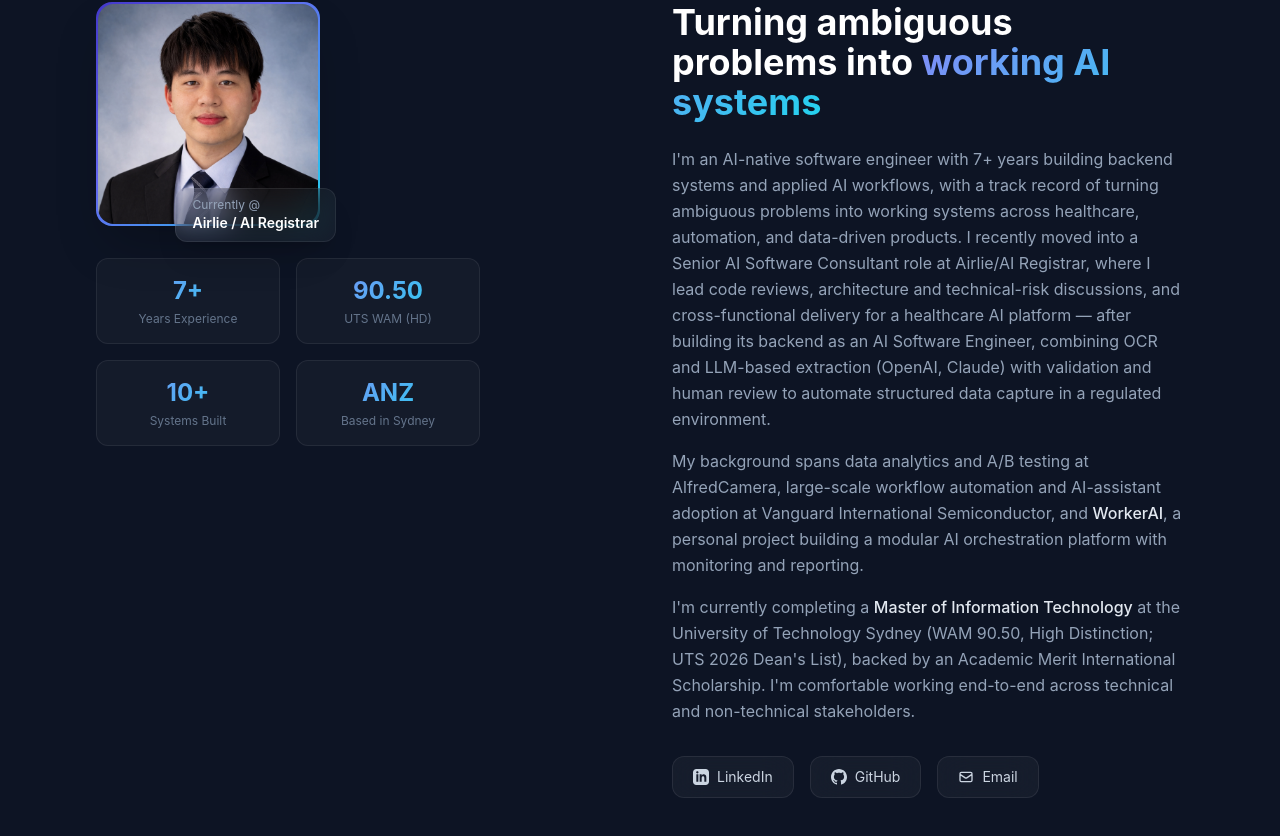
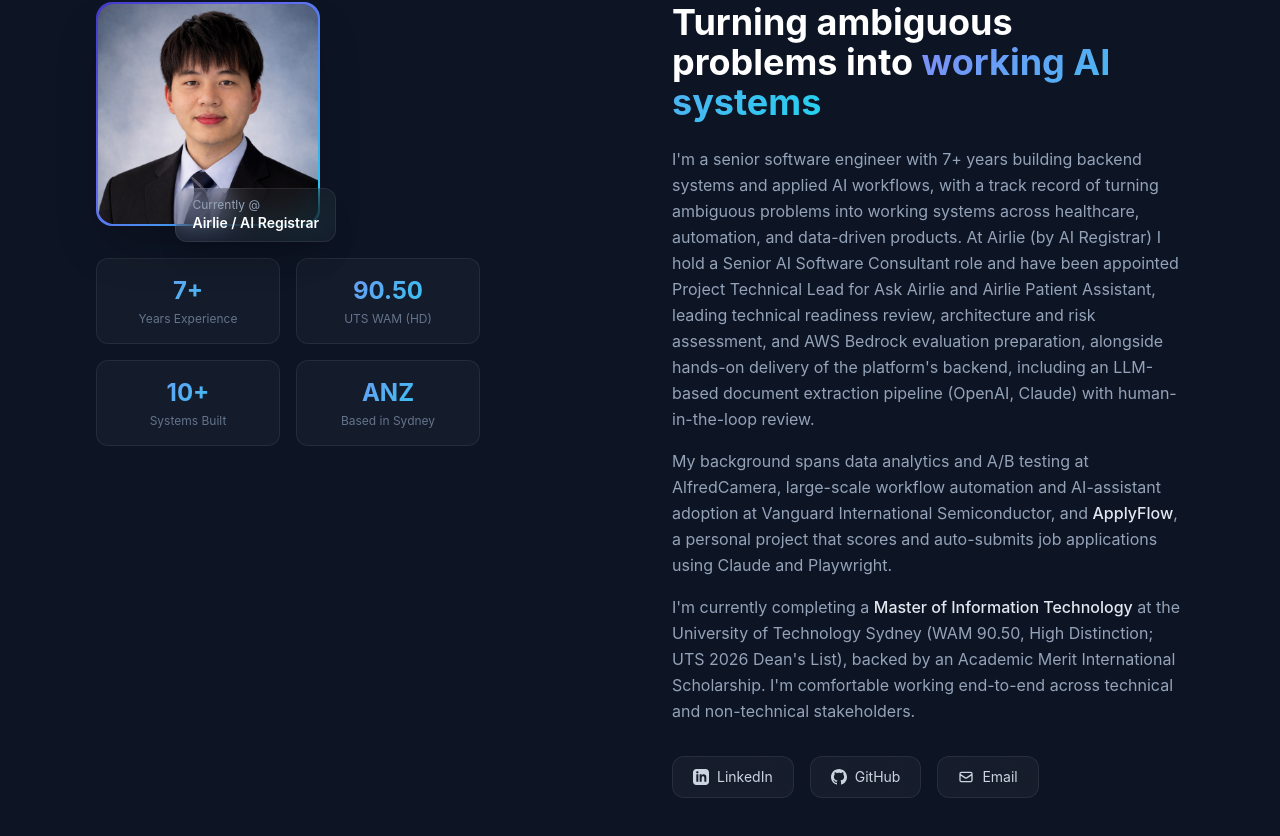
Before and after one commit to krischuang/Personal-Website, a Next.js app: page / in a window 1280 px wide. Shown: the part 978-1814 px from the top of the page. Built offline with nearby package versions, Linux system fonts and the light colour scheme.

Commit message:
feat: update professional positioning for Project Technical Lead role, fix broken GitHub links, verified project list

```diff
--- a/components/About.tsx
+++ b/components/About.tsx
@@ -70,20 +70,20 @@ export default function About() {
 
             <div className="space-y-4 text-slate-400 leading-relaxed">
               <p>
-                I&apos;m an AI-native software engineer with 7+ years building backend systems and applied
+                I&apos;m a senior software engineer with 7+ years building backend systems and applied
                 AI workflows, with a track record of turning ambiguous problems into working systems
-                across healthcare, automation, and data-driven products. I recently moved into a Senior
-                AI Software Consultant role at Airlie/AI Registrar, where I lead code reviews, architecture
-                and technical-risk discussions, and cross-functional delivery for a healthcare AI platform —
-                after building its backend as an AI Software Engineer, combining OCR and LLM-based
-                extraction (OpenAI, Claude) with validation and human review to automate structured data
-                capture in a regulated environment.
+                across healthcare, automation, and data-driven products. At Airlie (by AI Registrar) I
+                hold a Senior AI Software Consultant role and have been appointed Project Technical Lead
+                for Ask Airlie and Airlie Patient Assistant, leading technical readiness review,
+                architecture and risk assessment, and AWS Bedrock evaluation preparation, alongside
+                hands-on delivery of the platform&apos;s backend, including an LLM-based document
+                extraction pipeline (OpenAI, Claude) with human-in-the-loop review.
               </p>
               <p>
                 My background spans data analytics and A/B testing at AlfredCamera, large-scale workflow
                 automation and AI-assistant adoption at Vanguard International Semiconductor, and{" "}
-                <span className="text-slate-200 font-medium">WorkerAI</span>, a personal project building
-                a modular AI orchestration platform with monitoring and reporting.
+                <span className="text-slate-200 font-medium">ApplyFlow</span>, a personal project that
+                scores and auto-submits job applications using Claude and Playwright.
               </p>
               <p>
                 I&apos;m currently completing a{" "}
@@ -110,7 +110,7 @@ export default function About() {
                 LinkedIn
               </a>
               <a
-                href="https://github.com/kai-hsiang-chuang"
+                href="https://github.com/krischuang"
                 target="_blank"
                 rel="noopener noreferrer"
                 className="inline-flex items-center gap-2 px-5 py-2.5 rounded-xl
```
